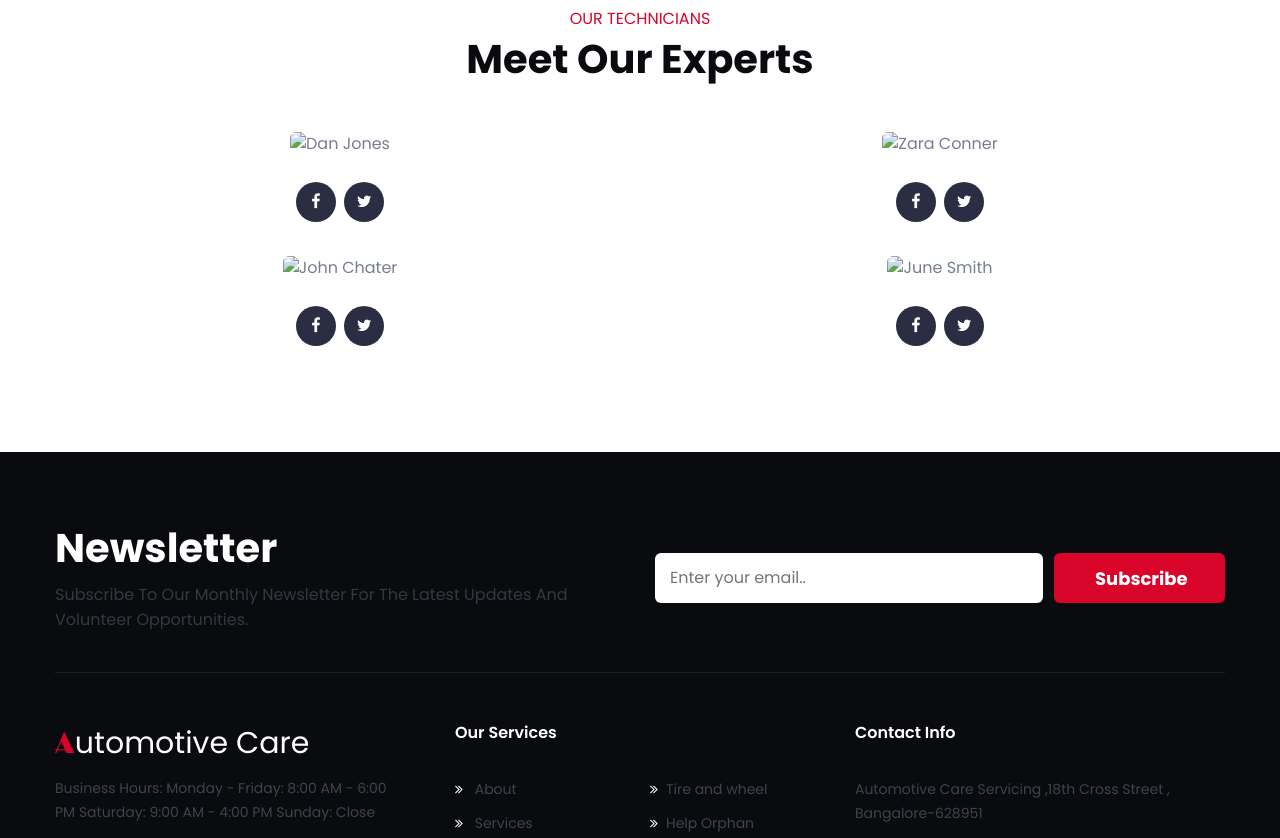
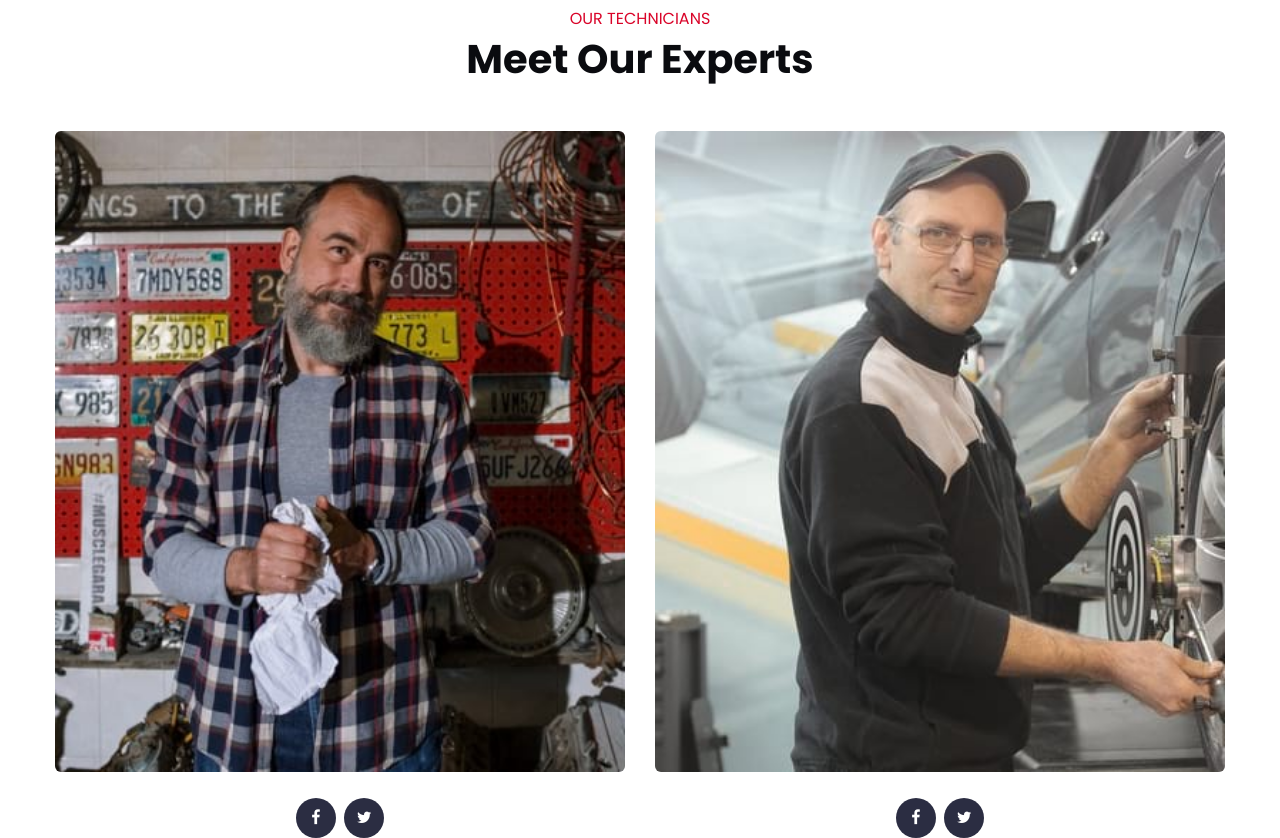
Before and after one commit to harinia11/internship-_project, a plain HTML site: page about.html in a window 1280 px wide. Shown: the part 2817-3655 px from the top of the page. Drawn offline with nearby package versions, Linux system fonts and the light colour scheme; files whose address does not match are found by name.

Commit message:
Update about.html

```diff
--- a/about.html
+++ b/about.html
@@ -128,7 +128,7 @@
 				<div class="content-info-in row">
 
 					<div class="content-right col-lg-6">
-						<img src="assets/images/ab4.jpg" class="img-fluid" alt="">
+						<img src="ab4.jpg" class="img-fluid" alt="">
 					</div>
 					<div class="content-left col-lg-6 pl-lg-5">
 						<h6 class="sub-title">
@@ -209,7 +209,7 @@
     <div class="row inner-sec-w3layouts-w3pvt-lauinfo">
       <div class="col-lg-6 col-md-6 mb-4">
         <div class="team-grids text-center">
-          <img src="assets/images/team1.jpg" class="img-fluid" alt="Dan Jones">
+          <img src="team1.jpg" class="img-fluid" alt="Dan Jones">
           <div class="team-info">
             <div class="caption">
               <h4>Dan Jones</h4>
@@ -229,7 +229,7 @@
 
       <div class="col-lg-6 col-md-6 mb-4">
         <div class="team-grids text-center">
-          <img src="assets/images/team2.jpg" class="img-fluid" alt="Zara Conner">
+          <img src="team2.jpg" class="img-fluid" alt="Zara Conner">
           <div class="team-info">
             <div class="caption">
               <h4>Zara Conner</h4>
@@ -249,7 +249,7 @@
 
       <div class="col-lg-6 col-md-6 mb-4">
         <div class="team-grids text-center">
-          <img src="assets/images/team3.jpg" class="img-fluid" alt="John Chater">
+          <img src="team3.jpg" class="img-fluid" alt="John Chater">
           <div class="team-info">
             <div class="caption">
               <h4>John Chater</h4>
@@ -269,7 +269,7 @@
 
       <div class="col-lg-6 col-md-6 mb-4">
         <div class="team-grids text-center">
-          <img src="assets/images/team4.jpg" class="img-fluid" alt="June Smith">
+          <img src="team4.jpg" class="img-fluid" alt="June Smith">
           <div class="team-info">
             <div class="caption">
               <h4>June Smith</h4>
```
